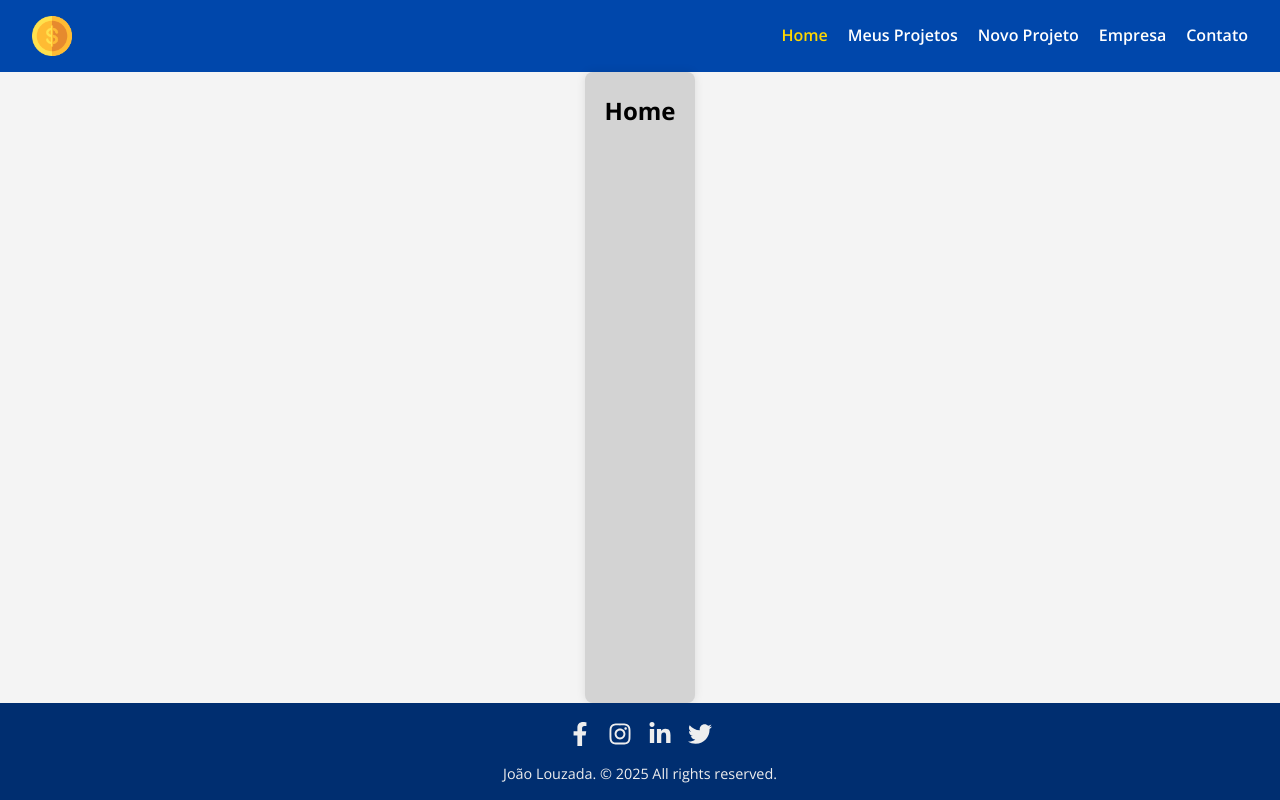
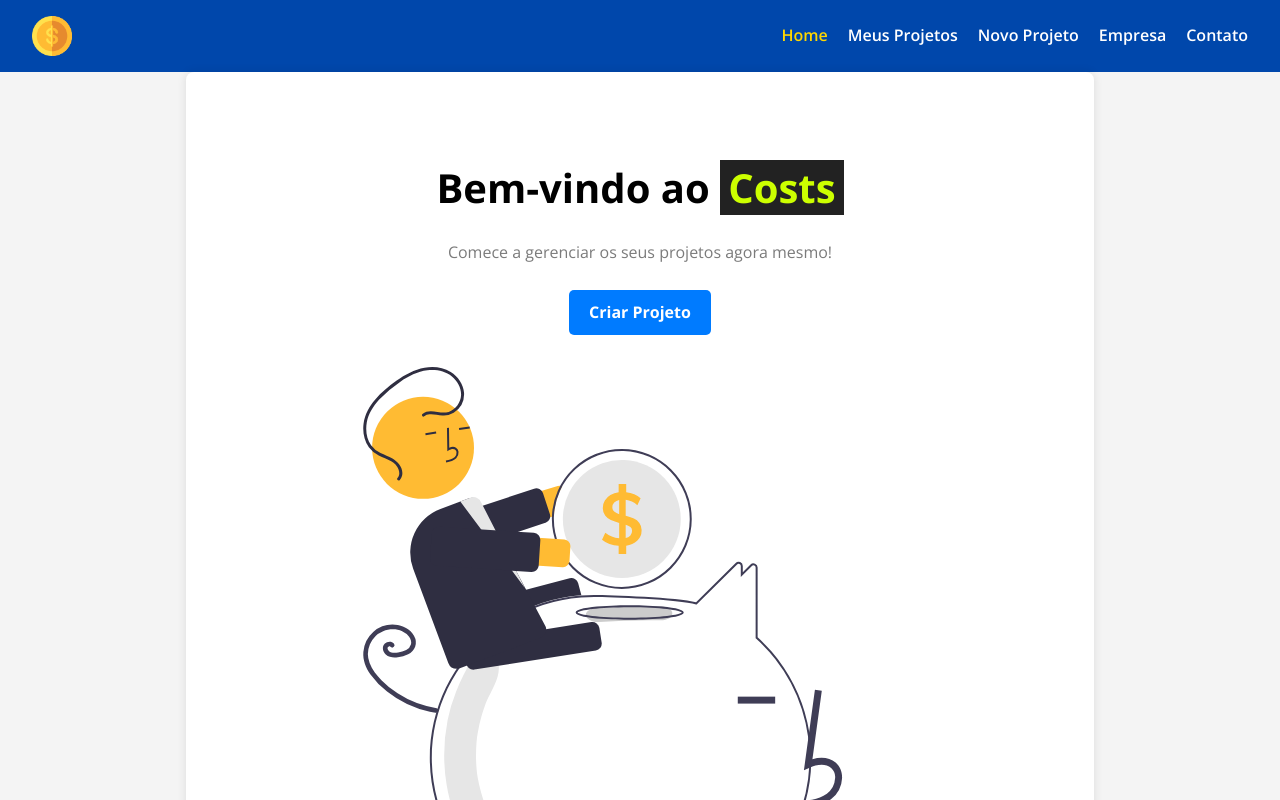
Before and after one commit to joaolouzada12/costs-react, a React (Create React App) app: page / in a window 1280 px wide. Shown: the top 800 px of the page. Built offline with nearby package versions, Linux system fonts and the light colour scheme.

Commit message:
linkButton and Home

```diff
--- a/src/App.js
+++ b/src/App.js
@@ -13,6 +13,7 @@
 function App() {
   return (
     <Router>
+      <div  className="app-container">
         <Nav />
           <Container customClass="minHeight">
             <Routes>
@@ -23,8 +24,8 @@
             <Route path="/projects" element={<Projects />} />
             </Routes>
         </Container>
-
         <Footer />
+      </div>
     </Router>
   );
 }
--- a/src/components/layout/Container.module.css
+++ b/src/components/layout/Container.module.css
@@ -4,7 +4,7 @@
   padding: 20px;
   border-radius: 8px;
   box-shadow: 0 0 10px rgba(0, 0, 0, 0.1);
-  background-color: lightgray;
+  background-color: white;
   font-family: 'Open Sans', sans-serif;
   display: flex;
   flex-wrap: wrap;
--- /dev/null
+++ b/src/components/layout/LinkButton.js
@@ -0,0 +1,12 @@
+import { Link } from 'react-router-dom';
+import styles from './LinkButton.module.css';
+
+function LinkButton({ to, text }) {
+  return (
+    <Link className={styles.btn} to={to}>
+      {text}
+    </Link>
+  );
+}
+
+export default LinkButton;
--- /dev/null
+++ b/src/components/layout/LinkButton.module.css
@@ -0,0 +1,14 @@
+.btn {
+  display: inline-block;
+  padding: 10px 20px;
+  background-color: #007bff;
+  color: white;
+  text-decoration: none;
+  border-radius: 5px;
+  font-weight: bold;
+  transition: background-color 0.3s ease;
+}
+
+.btn:hover {
+  background-color: #0056b3;
+}
--- a/src/index.css
+++ b/src/index.css
@@ -12,14 +12,9 @@
   margin: 0;
   padding: 0;
   background-color: #f4f4f4;
-}
-
-#root {
   display: flex;
   flex-direction: column;
   min-height: 100vh;
-}
-body {
   line-height: 1.6;
   -webkit-font-smoothing: antialiased;
   -moz-osx-font-smoothing: grayscale;
@@ -55,3 +50,8 @@
   margin: 0;
   padding: 0;
 }
+.app-container {
+  flex: 1;
+  display: flex;
+  flex-direction: column;
+}
--- a/src/pages/Home.js
+++ b/src/pages/Home.js
@@ -1,5 +1,16 @@
+import styles from './Home.module.css'
+import savings from '../img/savings.svg'
+import LinkButton from '../components/layout/LinkButton';
+
 function Home() {
-  return <h2>Home</h2>;
+  return(
+    <section className={styles.home_container}>
+      <h1>Bem-vindo ao <span>Costs</span></h1>
+      <p>Comece a gerenciar os seus projetos agora mesmo!</p>
+      <LinkButton to="/newproject" text="Criar Projeto" />
+      <img src={savings} alt="Costs" />
+    </section>
+  )
 }
 
 export default Home;
--- /dev/null
+++ b/src/pages/Home.module.css
@@ -0,0 +1,29 @@
+.home_container {
+  width: 100%;
+  display: flex;
+  flex-direction: column;
+  align-items: center;
+  justify-content: center;
+  padding: 4em;
+}
+
+.home_container h1{
+  font-size: 2.5em;
+  margin-bottom: .5em;
+}
+.home_container h1 span {
+  color: #ccff00;
+  padding: 0 .2em;
+  background-color: #222;
+}
+
+.home_container p {
+  margin-bottom: 1.5em;
+  color: #7b7b7b;
+
+}
+.home_container img {
+  width: 350%;
+  margin: 2em 0;
+
+}
```
Lines whose indentation alone changed are shown as unchanged.
